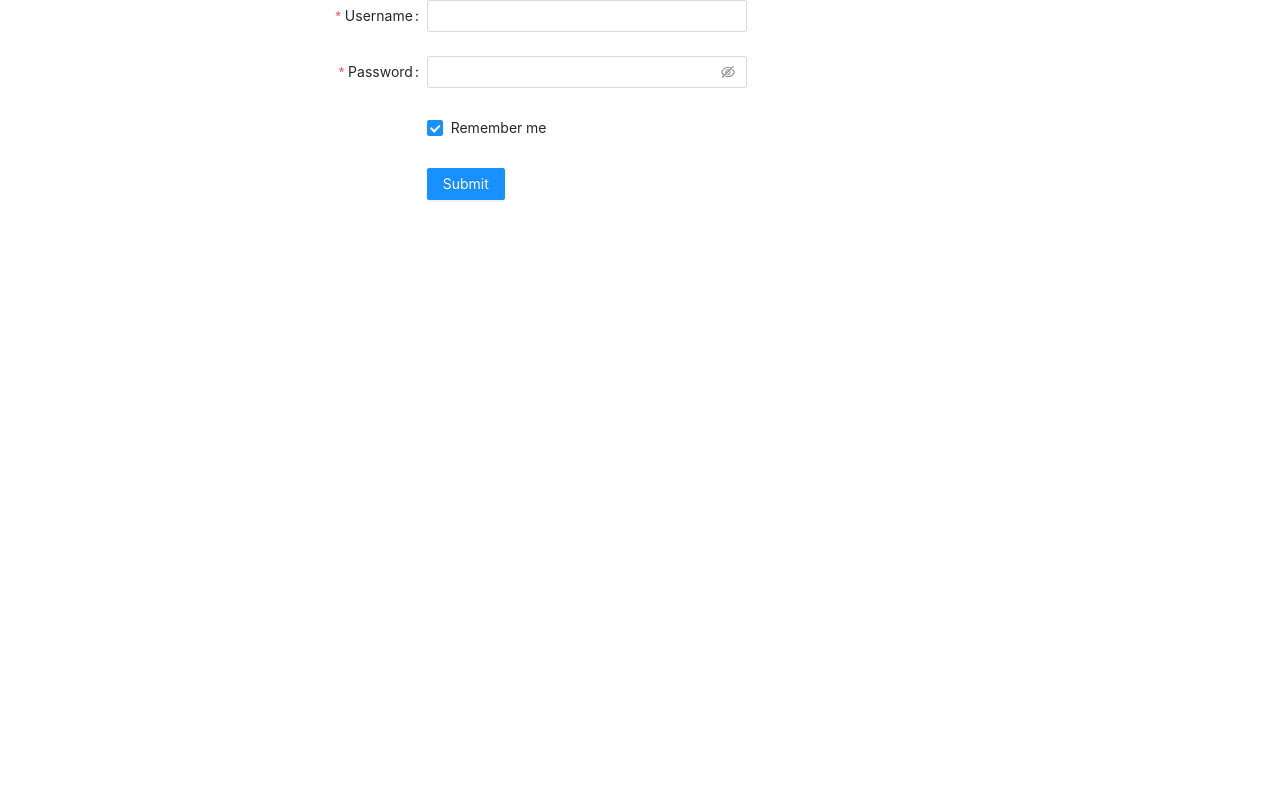
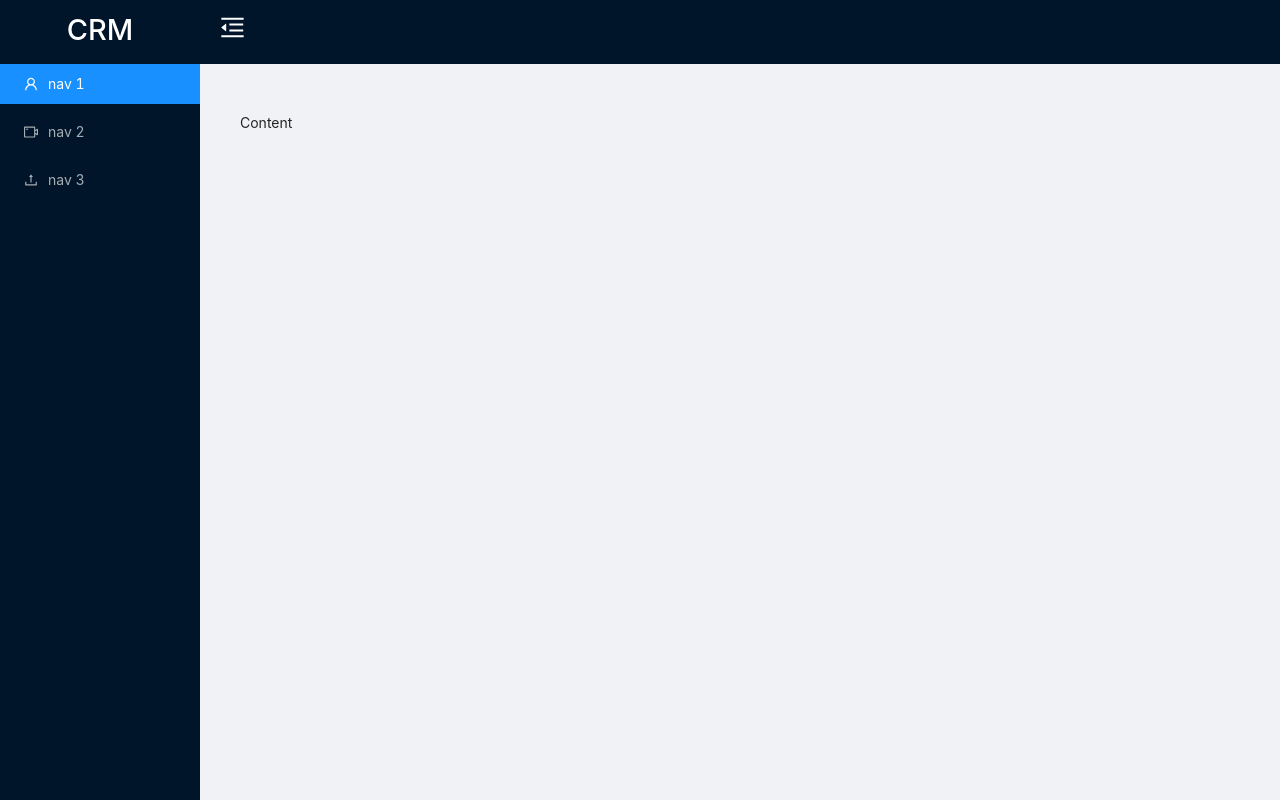
Before and after one commit to tarlankarimli/crm-review, a React (Create React App) app: page / in a window 1280 px wide. Built offline with nearby package versions, Linux system fonts and the light colour scheme.

Commit message:
dashboard

```diff
--- a/src/App.js
+++ b/src/App.js
@@ -1,11 +1,12 @@
 import React from 'react';
 import Login from './views/Login';
+import Dashboard from './views/Dashboard';
 import './style/App.scss';
 
 function App() {
   return (
     <div className="App">
-          <Login />
+          <Dashboard />
     </div>
   );
 }
--- a/src/components/Login/Login.jsx
+++ b/src/components/Login/Login.jsx
@@ -6,7 +6,7 @@ const layout = {
       span: 8,
     },
     wrapperCol: {
-      span: 6,
+      span: 8,
     },
   };
   const tailLayout = {
@@ -26,7 +26,9 @@ const layout = {
     };
 
     return (
-      <Form
+      <div className="login-bg">
+        <h3>SIGN IN</h3>
+        <Form
         {...layout}
         name="basic"
         initialValues={{
@@ -34,6 +36,7 @@ const layout = {
         }}
         onFinish={onFinish}
         onFinishFailed={onFinishFailed}
+        className = "login-form"
       >
         <Form.Item
           label="Username"
@@ -71,6 +74,7 @@ const layout = {
           </Button>
         </Form.Item>
       </Form>
+      </div>
     );
   };
 
--- a/src/style/App.scss
+++ b/src/style/App.scss
@@ -1,2 +1,3 @@
 // Login style
 @import './components/Login/Login';
+@import './components/Dashboard/Dashboard';
--- /dev/null
+++ b/src/style/components/Dashboard/_Dashboard.scss
@@ -0,0 +1,19 @@
+.dashboard {
+    height: 100vh;
+    .logo {
+        display: flex;
+        justify-content: center;
+        align-items: center;
+        height: 60px;
+        h3 {
+            font-size: 2.9rem;
+            color: #fff;
+            margin: 0;
+        }
+    }
+    .trigger {
+        color: #fff;
+        font-size: 2.5rem;
+        padding-left: 2rem;
+    }
+}
--- a/src/style/components/Login/_Login.scss
+++ b/src/style/components/Login/_Login.scss
@@ -0,0 +1,18 @@
+.login-bg {
+    height: 100vh;
+    background: lightblue;
+    display: flex;
+    justify-content: center;
+    align-items: center;
+    flex-direction: column;
+
+    h3 {
+        font-size: 3rem;
+        font-weight: bold;
+        color: #fff;
+        letter-spacing: 1.5px;
+    }
+    .login-form {
+        width: 80%;
+    }
+}
--- /dev/null
+++ b/src/views/Dashboard.jsx
@@ -0,0 +1,56 @@
+import React, { useState } from 'react'
+import { Layout, Menu } from 'antd';
+import {
+  MenuUnfoldOutlined,
+  MenuFoldOutlined,
+  UserOutlined,
+  VideoCameraOutlined,
+  UploadOutlined,
+} from '@ant-design/icons';
+
+const { Header, Sider, Content } = Layout;
+function Dashboard() {
+    const [collapsed, setCollapsed] = useState(false);
+    const toggle = () => {
+        setCollapsed(!collapsed);
+      };
+
+    return (
+        <Layout className="dashboard">
+        <Sider trigger={null} collapsible collapsed={collapsed}>
+          <div className="logo"><h3>CRM</h3></div>
+          <Menu theme="dark" mode="inline" defaultSelectedKeys={['1']}>
+            <Menu.Item key="1" icon={<UserOutlined />}>
+              nav 1
+            </Menu.Item>
+            <Menu.Item key="2" icon={<VideoCameraOutlined />}>
+              nav 2
+            </Menu.Item>
+            <Menu.Item key="3" icon={<UploadOutlined />}>
+              nav 3
+            </Menu.Item>
+          </Menu>
+        </Sider>
+        <Layout className="site-layout">
+          <Header className="site-layout-background" style={{ padding: 0 }}>
+            {React.createElement(collapsed ? MenuUnfoldOutlined : MenuFoldOutlined, {
+              className: 'trigger',
+              onClick: toggle,
+            })}
+          </Header>
+          <Content
+            className="site-layout-background"
+            style={{
+              margin: '24px 16px',
+              padding: 24,
+              minHeight: 280,
+            }}
+          >
+            Content
+          </Content>
+        </Layout>
+      </Layout>
+    )
+}
+
+export default Dashboard
```
Also changed, not shown: src/api/AuthApi.js (added, +18 -0 lines), src/api/ContactApi.js (added, +19 -0 lines), src/api/index.js (added, +19 -0 lines), src/config/apiConfig.js (added, +10 -0 lines), src/config/appConfig.js (added, +12 -0 lines).
